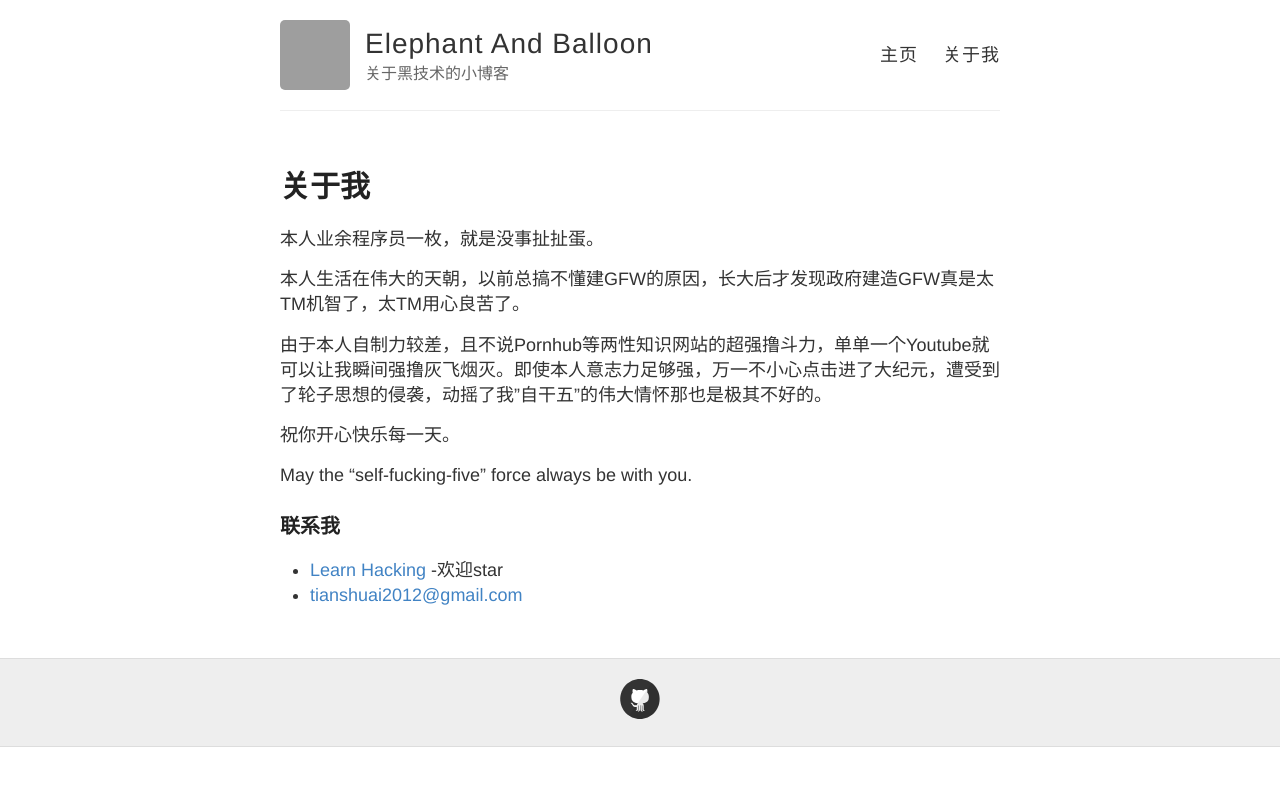
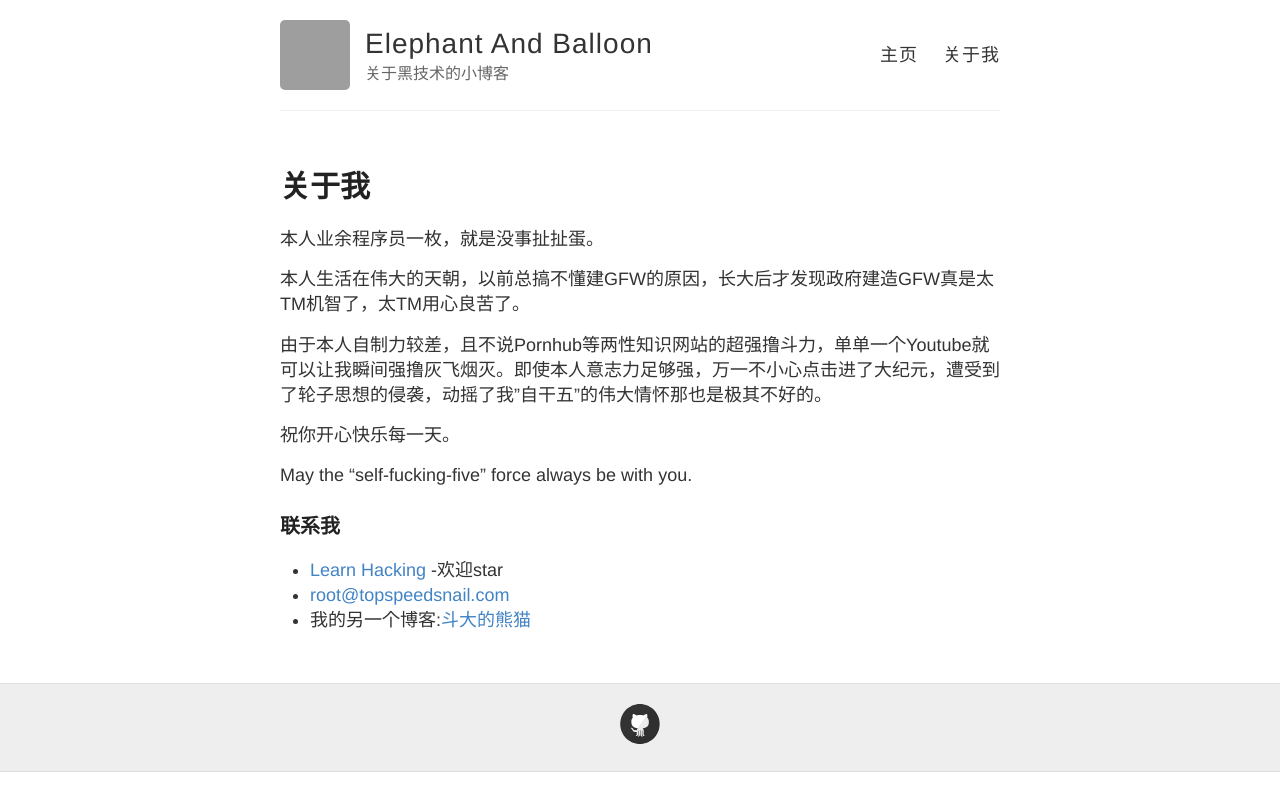
Before and after one commit to tiancode/tiancode.github.io, a Jekyll site: the page built from about.md, in a window 1280 px wide. Shown: the top 811 px of the page. Built offline with Jekyll 4.4.1, drawn with Linux system fonts in a browser that asks for light colours; grey boxes are pictures that could not be loaded.

Commit message:
Update about.md

```diff
--- a/about.md
+++ b/about.md
@@ -17,4 +17,5 @@ May the "self-fucking-five" force always be with you.
 ### 联系我
 
 * [Learn Hacking](http://github.com/tiancode/learn-hacking) -欢迎star
-* [tianshuai2012@gmail.com](mailto:tianshuai2012@gmail.com])
+* [root@topspeedsnail.com](mailto:root@topspeedsnail.com])
+* 我的另一个博客:[斗大的熊猫](http://blog.topspeedsnail.com)
```
